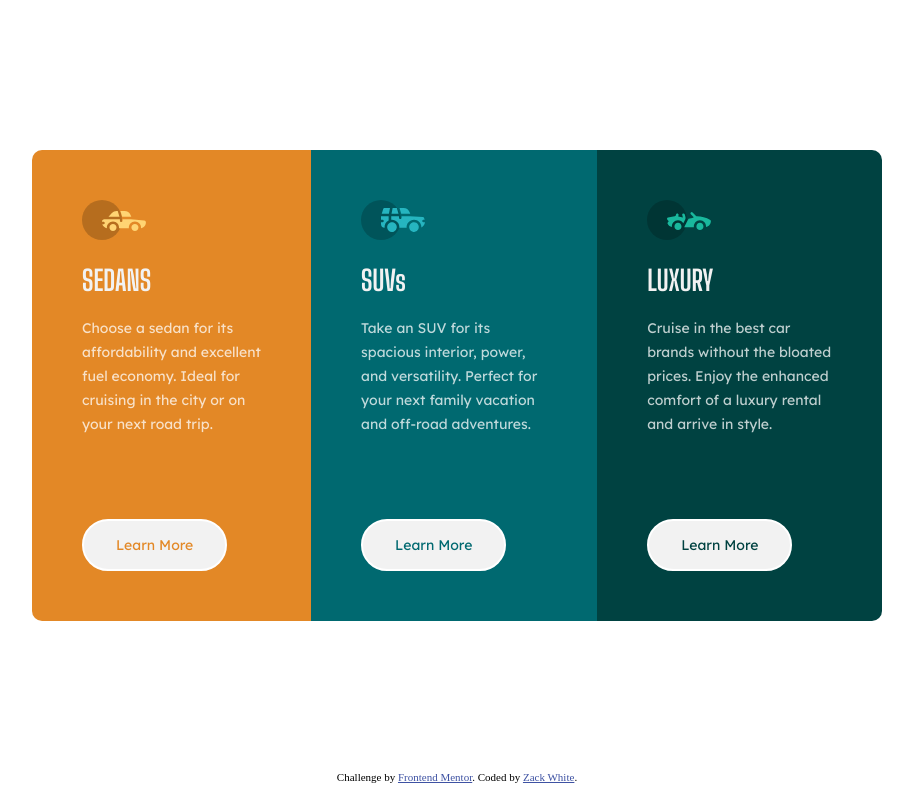
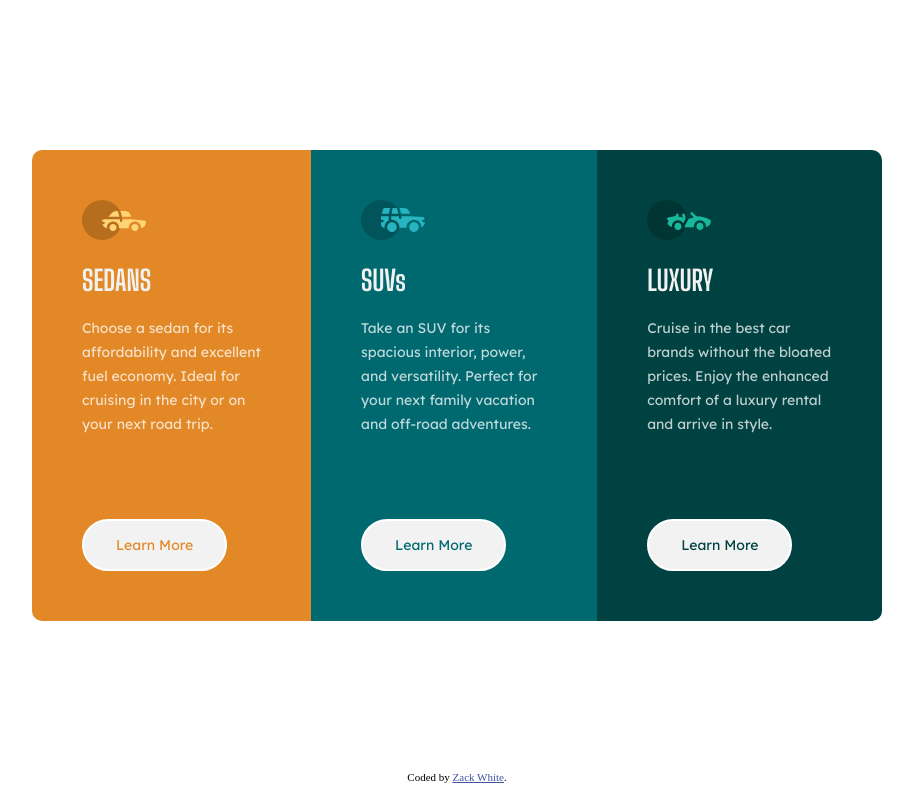
Before and after one commit to ZackbookPro/3-column-card-component, a plain HTML site: page index.html in a window 1280 px wide. Shown: the whole page, without its empty margins (183-1096 px from the left). Drawn offline with Linux system fonts and the light colour scheme.

Commit message:
updated
updated

```diff
--- a/index.html
+++ b/index.html
@@ -10,9 +10,8 @@
   <link rel="preconnect" href="https://fonts.gstatic.com" crossorigin>
   <link href="https://fonts.googleapis.com/css2?family=Big+Shoulders+Display:wght@700&family=Lexend+Deca&display=swap" rel="stylesheet">
 
-  <title>Frontend Mentor | 3-column preview card component</title>
+  <title>ZackbookPro | 3-column preview card component</title>
 
-  <!-- Feel free to remove these styles or customise in your own stylesheet 👍 -->
   <style>
     .attribution { font-size: 11px; text-align: center; }
     .attribution a { color: hsl(228, 45%, 44%); }
@@ -43,7 +42,7 @@
   </div>
 
   <div class="attribution">
-    Challenge by <a href="https://www.frontendmentor.io?ref=challenge" target="_blank">Frontend Mentor</a>.
+
     Coded by <a href="https://github.com/ZackbookPro">Zack White</a>.
   </div>
 </body>
```
Also changed, not shown: images/favicon-32x32.png (deleted), 1 other file.
